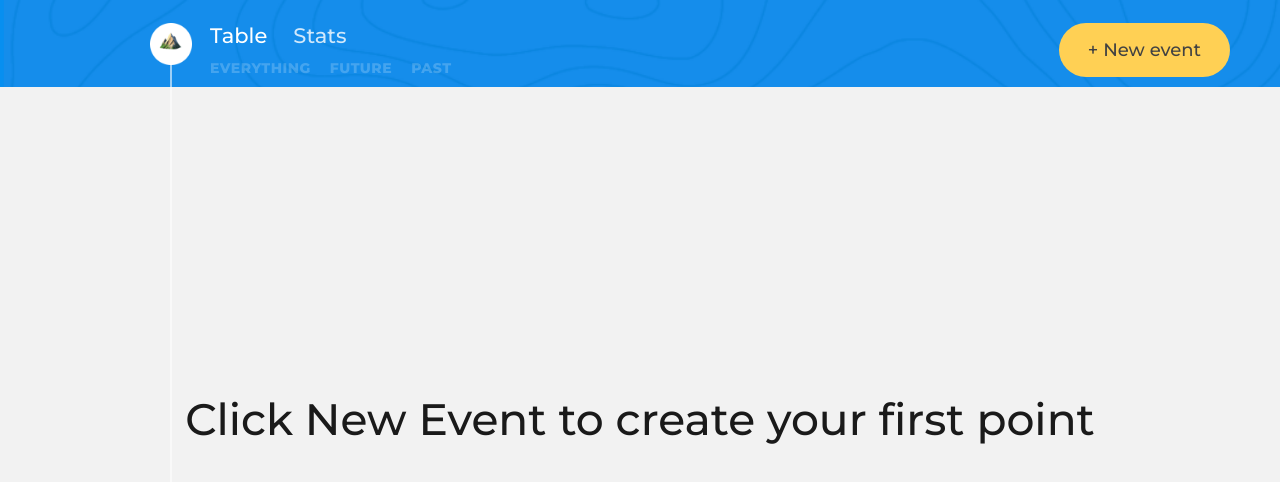
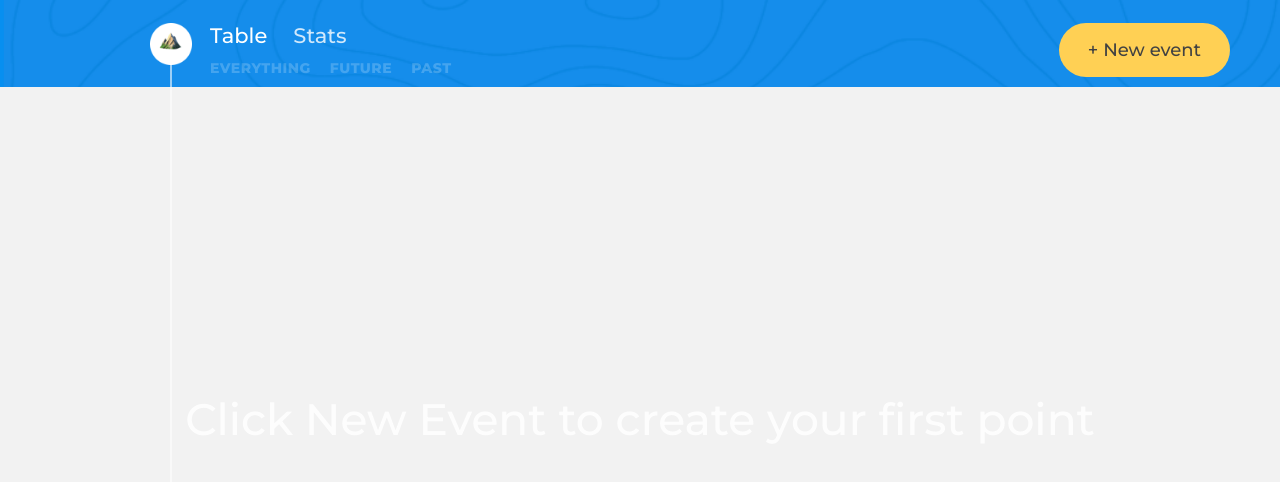
Before and after one commit to KrapivinAV/197315-big-trip-12, a website built with webpack: page public/index.html in a window 1280 px wide. Built offline with nearby package versions, Linux system fonts and the light colour scheme; no server answers.

Commit message:
Исправление замечаний

```diff
--- a/public/css/style.css
+++ b/public/css/style.css
@@ -401,7 +401,7 @@ main {
   font-size: 44px;
   line-height: 60px;
   text-align: center;
-  color: #000000;
+  color: #ffffff;
   opacity: 0.89; }
   .trip-events__msg--hidden {
     display: none; }
--- a/src/main.js
+++ b/src/main.js
@@ -60,6 +60,10 @@ const handleMainNavClick = (menuItem) => {
   }
 };
 
+addPassageButtonElement.disabled = true;
+
+render(tripControlsFirstHeaderElement, mainNavComponent, RenderPosition.AFTER);
+
 filterPresenter.init();
 trip.init();
 
@@ -68,8 +72,7 @@ Promise.all([api.getPassages(), api.getOffers(), api.getDestinations()])
     offersModel.setOffers(offers);
     destinationsModel.setDestinations(destinations);
     passagesModel.setPassages(UpdateType.INIT, points);
-
-    render(tripControlsFirstHeaderElement, mainNavComponent, RenderPosition.AFTER);
+    addPassageButtonElement.disabled = false;
 
     mainNavComponent.setMainNavClickHandler(handleMainNavClick);
     addPassageButtonElement.addEventListener(`click`, handleAddPassageClick);
@@ -78,8 +81,7 @@ Promise.all([api.getPassages(), api.getOffers(), api.getDestinations()])
     offersModel.setOffers([]);
     destinationsModel.setDestinations([]);
     passagesModel.setPassages(UpdateType.INIT, []);
-
-    render(tripControlsFirstHeaderElement, mainNavComponent, RenderPosition.AFTER);
+    addPassageButtonElement.disabled = false;
 
     mainNavComponent.setMainNavClickHandler(handleMainNavClick);
     addPassageButtonElement.addEventListener(`click`, handleAddPassageClick);
```
